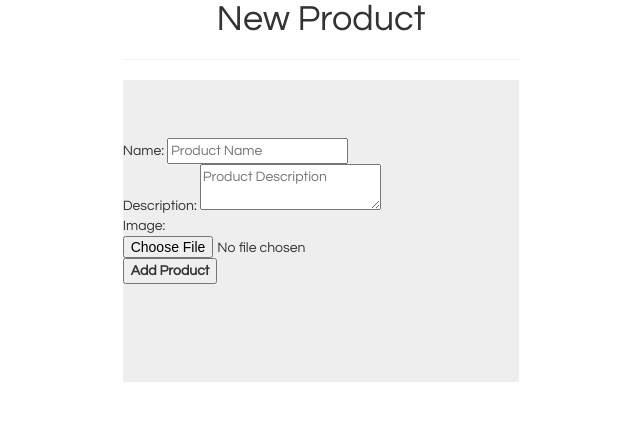
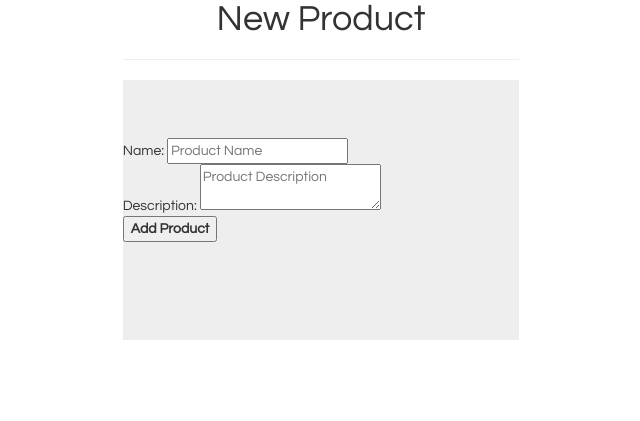
Before and after one commit to angieMutava/bc-12-online-store, a Flask app: page /product/addproduct in a window 1280 px wide. Shown: the part 119-540 px from the top of the page, without its empty margins (319-959 px from the left). Run offline with Flask 2, Linux system fonts and the light colour scheme; a user stored in the database is signed in; tables that the repository leaves empty hold one stand-in row (values such as "Sample post"); some libraries are stand-ins or nearby versions.

Commit message:
Remove photo upload

```diff
--- a/app/product/forms.py
+++ b/app/product/forms.py
@@ -1,5 +1,5 @@
 from flask_wtf import Form
-from wtforms import TextAreaField, StringField, SubmitField, FileField, ValidationError
+from wtforms import TextAreaField, StringField, SubmitField  # FileField
 from wtforms.validators import DataRequired, Length
 from app.models import Product
 
@@ -10,5 +10,5 @@ class ProductForm(Form):
     """
     product_name = StringField("Name: ", validators=[DataRequired("Please enter the product name."), Length(min=3, max=70, message="Store name should be more than 3 characters long and less than 70")])
     product_desc = TextAreaField("Description: ", validators=[Length(min=1, message="Description is too short")])
-    product_img = FileField("Product Image: ")
+    # product_img = FileField("Product Image: ")
     submit = SubmitField("Add Product")
--- a/app/product/views.py
+++ b/app/product/views.py
@@ -1,8 +1,10 @@
-from flask import flash, redirect, render_template, request, url_for, Blueprint
+from flask import flash, redirect, render_template, request, url_for, Blueprint  # current_app
 from forms import ProductForm
 from app import db
 from app.models import Store, Product, User
 from flask_login import login_required, current_user
+# import os
+# from werkzeug.utils import secure_filename
 
 
 # Config
@@ -45,8 +47,14 @@ def product():
         return render_template('product/addproduct.html', form=form)
     elif request.method == "POST":
         if form.validate_on_submit():
+            # file = request.files['product_image']
+            # filename = None
+            # if file and file.filename.split('.')[-1] in ['jpeg', 'png', 'jpg']:
+                # filename = secure_filename(file.filename)
+                # file.save(os.path.join(current_app.config['UPLOAD_FOLDER'], filename))
+
             store = Store.query.filter_by(store_owner=current_user.id).first()
-            created_products = Product(product_name=form.product_name.data, product_description=form.product_desc.data, store_home=store.id, product_image=form.product_img.data)
+            created_products = Product(product_name=form.product_name.data, product_description=form.product_desc.data, store_home=store.id)
 
             db.session.add(created_products)
             db.session.commit()
--- a/app/store/forms.py
+++ b/app/store/forms.py
@@ -10,5 +10,5 @@ class StoreForm(Form):
     """
     store_name = StringField("Name: ", validators=[DataRequired("Please enter the store name."), Length(min=3, max=70, message="Store name should be more than 3 characters long and less than 70")])
     store_desc = TextAreaField("Description: ", validators=[Length(min=1, message="Description is too short")])
-    store_img = FileField("Store Image: ")
+    # store_img = FileField("Store Image: ")
     submit = SubmitField("Add Store")
--- a/app/templates/product/addproduct.html
+++ b/app/templates/product/addproduct.html
@@ -13,7 +13,6 @@
         <dl>
            <dd>Name: {{ form.product_name(class_="u-full-width", placeholder="Product Name", maxlength=70)}}
            <dd>Description: {{ form.product_desc(class_="u-full-width", placeholder="Product Description") }}
-           <dd>Image: {{ form.product_img(class_="u-full-width", placeholder="Product Image")}}
            <dt>{{ form.submit }}
          </dl>
        </form>
--- a/app/templates/store/addstore.html
+++ b/app/templates/store/addstore.html
@@ -13,7 +13,6 @@
         <dl>
            <dd>Name: {{ form.store_name(class_="u-full-width", placeholder="Store Name", maxlength=70)}}
            <dd>Description: {{ form.store_desc(class_="u-full-width", placeholder="Store Description") }}
-           <dd>Image: {{ form.store_img(class_="u-full-width", placeholder="Store Image")}}
            <dt>{{ form.submit }}
          </dl>
        </form>
--- a/config.py
+++ b/config.py
@@ -1,4 +1,5 @@
 import os
+# BASE_DIR = os.path.abspath(os.path.dirname(__file__))
 
 
 class BaseConfig(object):
@@ -10,6 +11,8 @@ class BaseConfig(object):
     SECRET_KEY = '\xfa\xc7\t\x0f\x05O\xf7\xf0\x8d\xf3%\xc4i\xca\xf6Q\xc2\x15c\t\xfc\x13N\xc9'
     SQLALCHEMY_DATABASE_URI = os.environ['DATABASE_URL']
     SQLALCHEMY_TRACK_MODIFICATIONS = True
+    # UPLOAD_FOLDER = os.path.join(BASE_DIR, 'app/static/img/uploads/')
+    # ALLOWED_EXTENSIONS = set(['png', 'jpg', 'jpeg', 'gif'])
 
 
 class DevelopmentConfig(BaseConfig):
```
Also changed, not shown: app/models.py (+7 -6 lines), app/store/views.py (+11 -2 lines).
